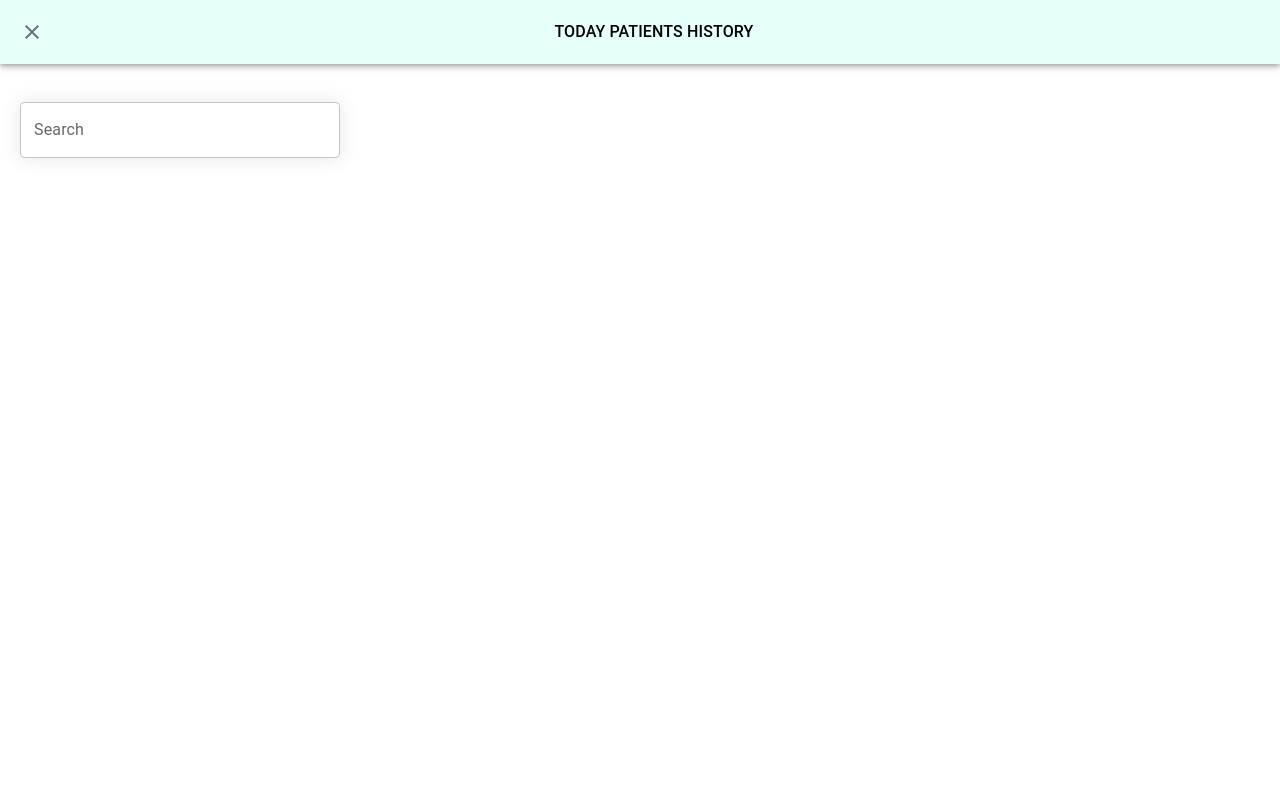
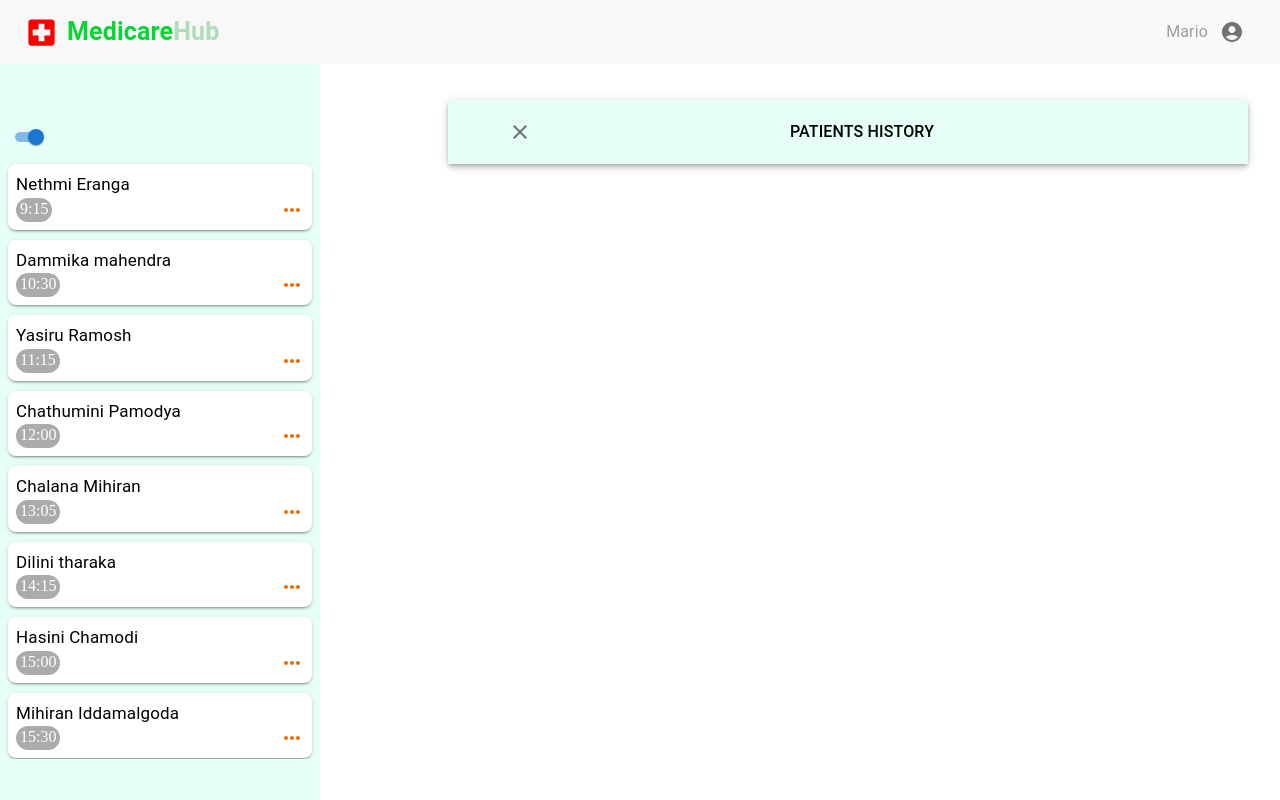
Before and after one commit to Bistec-UOM/MedicareHub_front, a React (Create React App) app in the folder front/: page /doct in a window 1280 px wide. Both pictures are taken after a click on the icon 293 px from the left and 104 px from the top of the page. Built offline with nearby package versions, Linux system fonts and the light colour scheme.

Commit message:
doct new changes

```diff
--- a/front/src/components/DoctorComponents/TopUnit.js
+++ b/front/src/components/DoctorComponents/TopUnit.js
@@ -1,25 +1,14 @@
-import { Typography,Box, TextField,Grid,Card } from '@mui/material';
-import React, { useState } from 'react'
+import React, { useState } from 'react';
+import { Typography, Box,  Grid, Card, AppBar, Toolbar, IconButton, Divider } from '@mui/material';
 import CalendarTodayIcon from '@mui/icons-material/CalendarToday';
 import FormatListBulletedIcon from '@mui/icons-material/FormatListBulleted';
-import Dialog from '@mui/material/Dialog';
-import Slide from '@mui/material/Slide';
-import AppBar from '@mui/material/AppBar';
-import Toolbar from '@mui/material/Toolbar';
-import IconButton from '@mui/material/IconButton';
-
 import CloseIcon from '@mui/icons-material/Close';
 
 export default function TopUnit(props) {
-
-//display date
   const currentDate = new Date();
   const formattedDate = currentDate.toDateString();
-  const [open, setOpen] = React.useState(false);
+  const [open, setOpen] = useState(false);
   const [filteredAppointmentsdone, setFilteredAppointmentsdone] = useState([]);
-  const Transition = React.forwardRef(function Transition(props, ref) {
-    return <Slide direction="up" ref={ref} {...props} />;
-  });
 
   const handleClickOpen = () => {
     setOpen(true);
@@ -31,59 +20,56 @@ export default function TopUnit(props) {
     setOpen(false);
   };
 
-
-
   return (
     <>
-    <Box sx={{display:'flex',alignItems:'center',justifyContent:'space-between',width:'100%',p:'15px'}}>
-        <CalendarTodayIcon sx={{cursor:'pointer'}}></CalendarTodayIcon>
-        <Typography sx={{ fontWeight:'Bold',color:'grey' }}>{formattedDate}</Typography>
-        <FormatListBulletedIcon sx={{cursor:'pointer'}} onClick={handleClickOpen}></FormatListBulletedIcon>
+
+      <Box sx={{ display: 'flex', alignItems: 'center', justifyContent: 'space-between', width: '100%', p: '15px' }}>
+        <CalendarTodayIcon sx={{ cursor: 'pointer' }} />
+        <Typography sx={{ fontWeight: 'Bold', color: 'grey' }}>{formattedDate}</Typography>
+        <FormatListBulletedIcon sx={{ cursor: 'pointer' }} onClick={handleClickOpen} />
       </Box>
-      <Dialog
-      fullScreen
-      open={open}
-      TransitionComponent={Transition}>
-      <AppBar sx={{ position: 'relative',backgroundColor:'#E7FFF9'}}>
+
+      {open && (
+        <>
+
+          <AppBar sx={{  backgroundColor: '#E7FFF9', alignItems: 'center',marginTop:'100px',left:'35%',width:'800px' }}>
             <Toolbar>
               <IconButton
                 edge="start"
                 color="black"
                 onClick={handleClose}
                 aria-label="close"
+                sx={{right:'250px'}}
               >
                 <CloseIcon />
               </IconButton>
-            <Box sx={{ textAlign: 'center', width: '100%',}}>
+              <Box sx={{ textAlign: 'center', width: '100%' }}>
                 <Typography autoFocus color="black" fontWeight={550}>
-                TODAY  PATIENTS HISTORY
+                  PATIENTS HISTORY
                 </Typography>
               </Box>
             </Toolbar>
           </AppBar>
-        <br></br>
 
-        <TextField   label="Search" sx={{width:'25%', margin: '20px',  boxShadow: '0px 0px 20px rgba(0, 0, 0, 0.1)'}}></TextField>
-        <Grid container spacing={5} sx={{ marginTop: "5px",}}>
-          {filteredAppointmentsdone.map((appoinment) => (
-
-                        <Grid key={appoinment.id} item xs={12} sm={8} sx={{ marginLeft: '20%', width: 'auto', }}>
-
-                        <Card style={{ display: 'flex', flexDirection: 'row', fontSize: '18px', }}>
-
-                          <Typography gutterBottom variant="p" sx={{ flex: '3', marginLeft: '10px' }}>{appoinment.patient.name}</Typography>
-
-                          <Typography gutterBottom variant="p" sx={{ flex: '2', marginLeft: '50px' }}>{appoinment.patient.age} years</Typography>
-
-                          <Typography gutterBottom variant="p" sx={{ flex: '1', marginLeft: '100px' }}>{appoinment.patient.gender}</Typography>
-                          <Typography gutterBottom variant="p" sx={{ flex: '1', marginLeft: '100px' }}>{appoinment.time}</Typography>
-                          <Typography gutterBottom variant="p" sx={{ flex: '1', marginLeft: '100px' }}>{appoinment.status}</Typography>
+          <Grid container spacing={5} sx={{justifyContent: 'flex-end', marginTop: '350px', marginLeft: '1900px' }}>
+  {filteredAppointmentsdone.map((appointment) => (
+    <Grid key={appointment.id} item  sm={100} sx={{ display: 'flex', justifyContent: 'center', }}>
+      <Card style={{width: '950px', display: 'flex', flexDirection: 'row',fontSize: '17px' }}>
+                          <Typography gutterBottom variant="p" sx={{ flex: '4', marginLeft: '10px' }}>{appointment.patient.name}</Typography>
+                          <Typography gutterBottom variant="p" sx={{ flex: '2', marginLeft: '100px' }}>{appointment.patient.age} years</Typography>
+                          <Typography gutterBottom variant="p" sx={{ flex: '1', marginLeft: '150px' }}>{appointment.patient.gender}</Typography>
+                          <Typography gutterBottom variant="p" sx={{ flex: '1', marginLeft: '150px' }}>{appointment.time}</Typography>
+                          <Typography gutterBottom variant="p" sx={{ flex: '1', marginLeft: '140px' }}>Done</Typography>
                           </Card>
-
                        </Grid>
                          ))}
                       </Grid>
-                        </Dialog>
+
         </>
-  )
+      )}
+
+    </>
+
+  );
+
 }
--- a/front/src/pages/Doctor.js
+++ b/front/src/pages/Doctor.js
@@ -23,7 +23,7 @@ import Alert from '@mui/material/Alert';
 import TopUnit from '../components/DoctorComponents/TopUnit';
 
 export default function Doctor() {
-  const [appointments, setAppointments] = useState([]);
+
   const [select,setSelect]=useState(null);//---------------hold the selected appoinment patient-----------------------------
   const [openPopup, setOpenPopup] = useState(false);
   const [openBox, setOpenBox] = useState(false);
```
Lines whose indentation alone changed are shown as unchanged.
